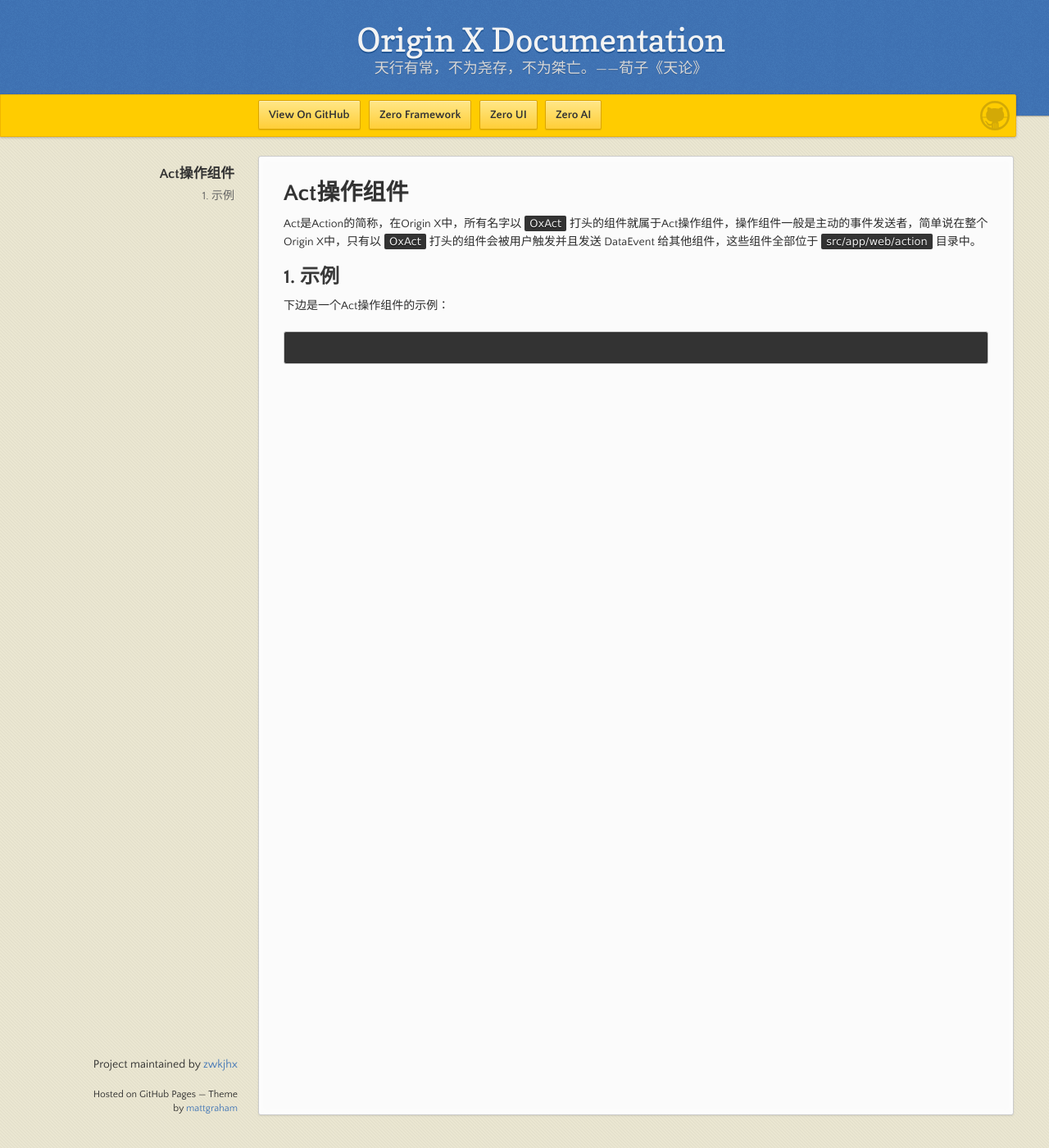
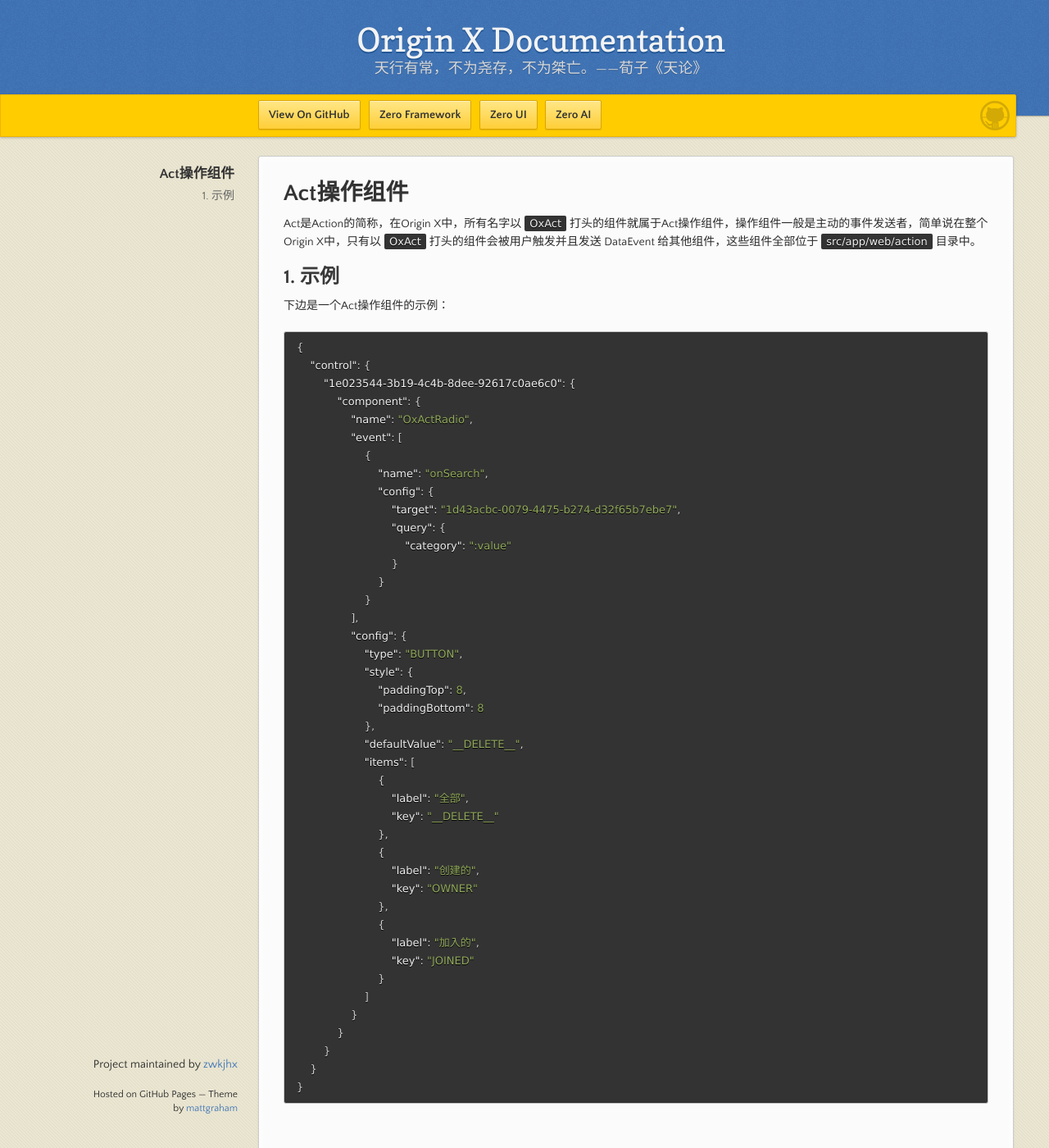
Before and after one commit to zwkjhx/ox-doc, a Jekyll site: the page built from specification/3-origin-xgui-fan/spo-013-actcao-zuo-zu-jian.md, in a window 1280 px wide and 1400 px high. Shown: the whole window at 82% size. Built offline with Jekyll 4.4.1, drawn with Linux system fonts in a browser that asks for light colours; our own code applies the rules of GitHub Pages for plain Markdown files.

Commit message:
Updates specification/3-origin-xgui-fan/spo-013-actcao-zuo-zu-jian.md
Auto commit by GitBook Editor

````diff
--- a/specification/3-origin-xgui-fan/spo-013-actcao-zuo-zu-jian.md
+++ b/specification/3-origin-xgui-fan/spo-013-actcao-zuo-zu-jian.md
@@ -7,5 +7,46 @@
 下边是一个Act操作组件的示例：
 
 ```json
-
+{
+    "control": {
+        "1e023544-3b19-4c4b-8dee-92617c0ae6c0": {
+            "component": {
+                "name": "OxActRadio",
+                "event": [
+                    {
+                        "name": "onSearch",
+                        "config": {
+                            "target": "1d43acbc-0079-4475-b274-d32f65b7ebe7",
+                            "query": {
+                                "category": ":value"
+                            }
+                        }
+                    }
+                ],
+                "config": {
+                    "type": "BUTTON",
+                    "style": {
+                        "paddingTop": 8,
+                        "paddingBottom": 8
+                    },
+                    "defaultValue": "__DELETE__",
+                    "items": [
+                        {
+                            "label": "全部",
+                            "key": "__DELETE__"
+                        },
+                        {
+                            "label": "创建的",
+                            "key": "OWNER"
+                        },
+                        {
+                            "label": "加入的",
+                            "key": "JOINED"
+                        }
+                    ]
+                }
+            }
+        }
+    }
+}
 ```
````
